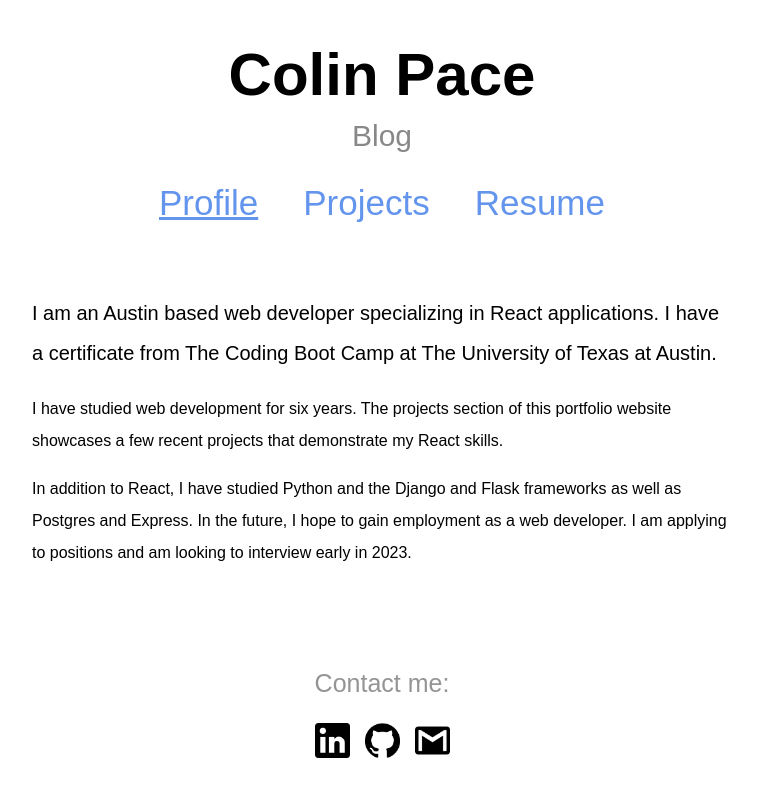
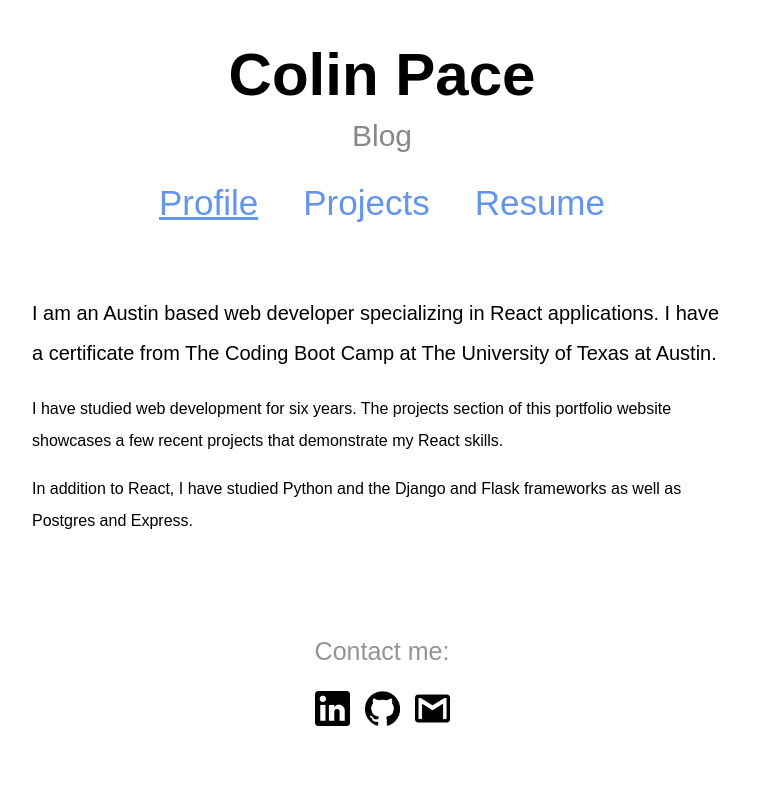
Before and after one commit to Colin-Pace/Portfolio, a React (Create React App) app: page / in a window 1280 px wide. Shown: the top 796 px of the page, without its empty margins (258-1015 px from the left). Built offline with nearby package versions, Linux system fonts and the light colour scheme.

Commit message:
edited profile

```diff
--- a/src/Profile.js
+++ b/src/Profile.js
@@ -6,7 +6,7 @@ function Profile() {
     <div>
       <p id = 'firstPara' className = 'profileText'>I am an Austin based web developer specializing in React applications. I have a certificate from The Coding Boot Camp at The University of Texas at Austin. </p>
       <p className = 'profileText'>I have studied web development for six years. The projects section of this portfolio website showcases a few recent projects that demonstrate my React skills.</p>
-      <p id = 'lastText' className = 'profileText'>In addition to React, I have studied Python and the Django and Flask frameworks as well as Postgres and Express. In the future, I hope to gain employment as a web developer. I am applying to positions and am looking to interview early in 2023.</p>
+      <p id = 'lastText' className = 'profileText'>In addition to React, I have studied Python and the Django and Flask frameworks as well as Postgres and Express.</p>
     </div>
   );
 }
```
